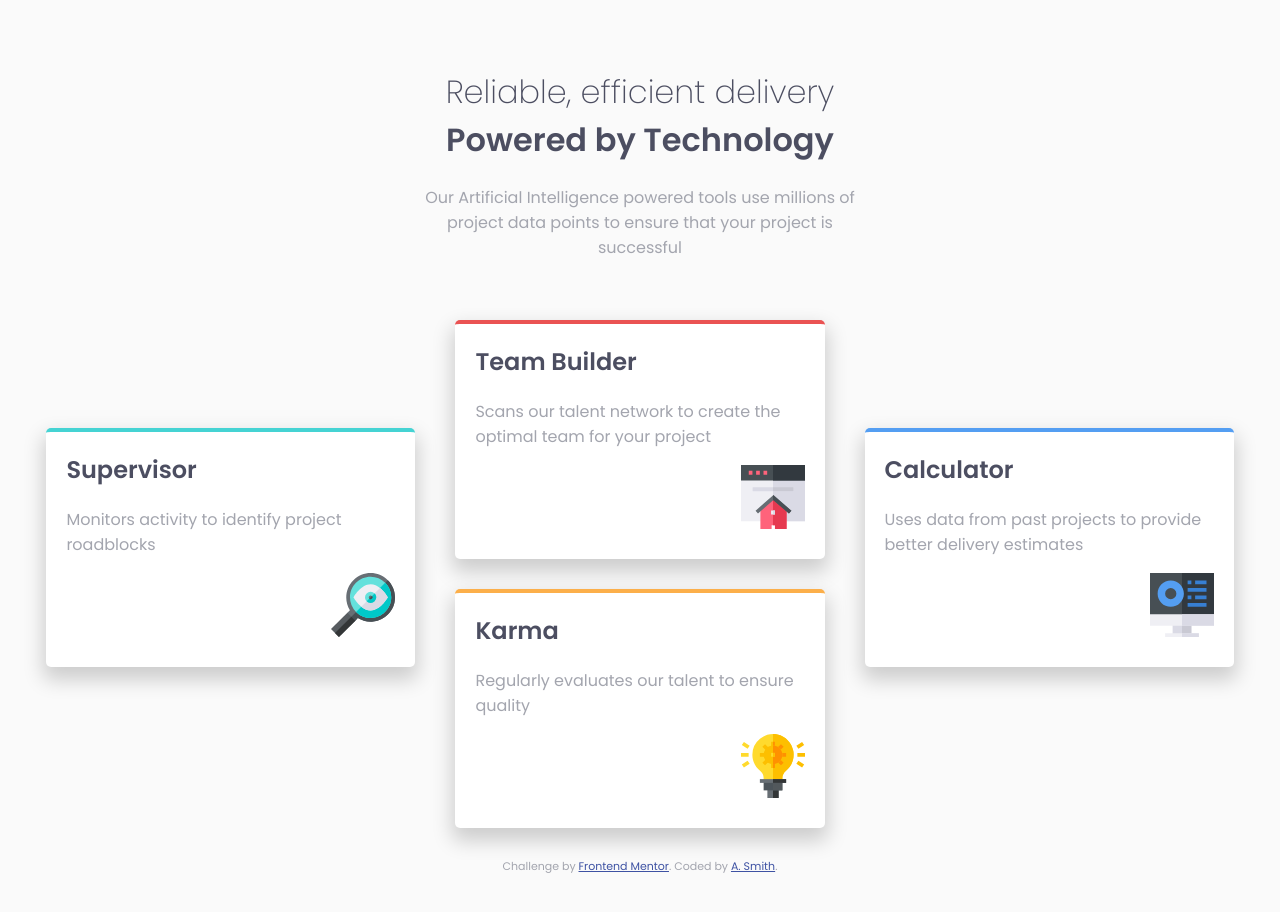
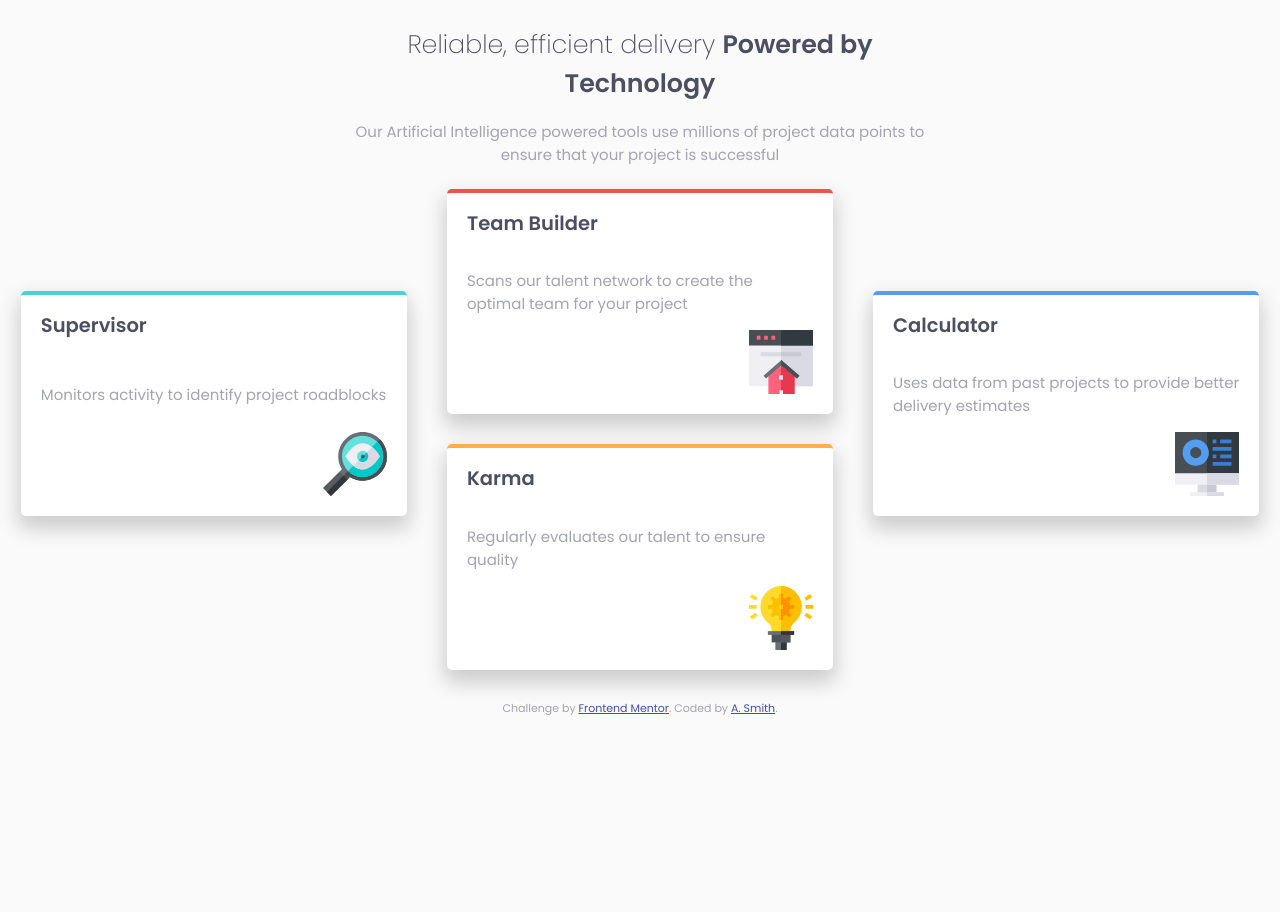
Before and after one commit to asmthli/four-card-feature-section, a plain HTML site: page index.html in a window 1280 px wide. After the commit the page ends 800 px from the top, so only its background shows below. Drawn offline with Linux system fonts and the light colour scheme.

Commit message:
Reduce font-size to meet specification and remove vertical scroll.

```diff
--- a/style.css
+++ b/style.css
@@ -16,10 +16,18 @@
     --grayish-blue: hsl(229, 6%, 66%);
     --very-light-gray: hsl(0, 0%, 98%);
     --white: hsl(0, 0%, 100%);
+
+    /* Relative Font Sizes */
+
+    --body-size: calc(15 / 16 * 1rem);
+    --h2-size: calc(15 / 16 * 1.3 * 1rem);
+    --h1-size: calc(15 / 16 * 1.3 * 1.3 * 1rem);
 }
 
 body {
-    padding: 3vw;
+    display: flex;
+    flex-direction: column;
+    padding: 0 1vw;
 
     font-family: "Poppins";
     background-color: var(--very-light-gray);
@@ -31,6 +39,7 @@ header {
 
 h1 {
     font-weight: 200;
+    font-size: var(--h1-size);
     color: var(--very-dark-blue);
 }
 
@@ -40,6 +49,7 @@ h1 span {
 
 p {
     color: var(--grayish-blue);
+    font-size: var(--body-size);
 }
 
 main {
@@ -47,11 +57,16 @@ main {
     grid-template-columns: 1fr;
     row-gap: 30px;
 
-    margin-top: 60px;
+    margin-top: 1vh;
 }
 
 .feature-card {
-    padding: 0 20px 30px 20px;
+    display: flex;
+    flex-direction: column;
+    justify-content: space-between;
+
+    padding: 0 1vw 3vw 1vw;
+
     background-color: var(--white);
     border-radius: 5px;
     box-shadow: 0px 10px 20px 3px rgba(0, 0, 0, 0.18);
@@ -60,6 +75,7 @@ main {
 .feature-card h2 {
     color: var(--very-dark-blue);
     font-weight: 600;
+    font-size: var(--h2-size);
 }
 
 .feature-card img {
@@ -100,8 +116,12 @@ main {
     }
 
     header {
-        width: max(35vw, 400px);
+        width: 50%;
         margin: auto;
+    }
+
+    .feature-card {
+        padding: 0 20px 20px 20px;
     }
 
     .feature-card:nth-child(1) {
```
